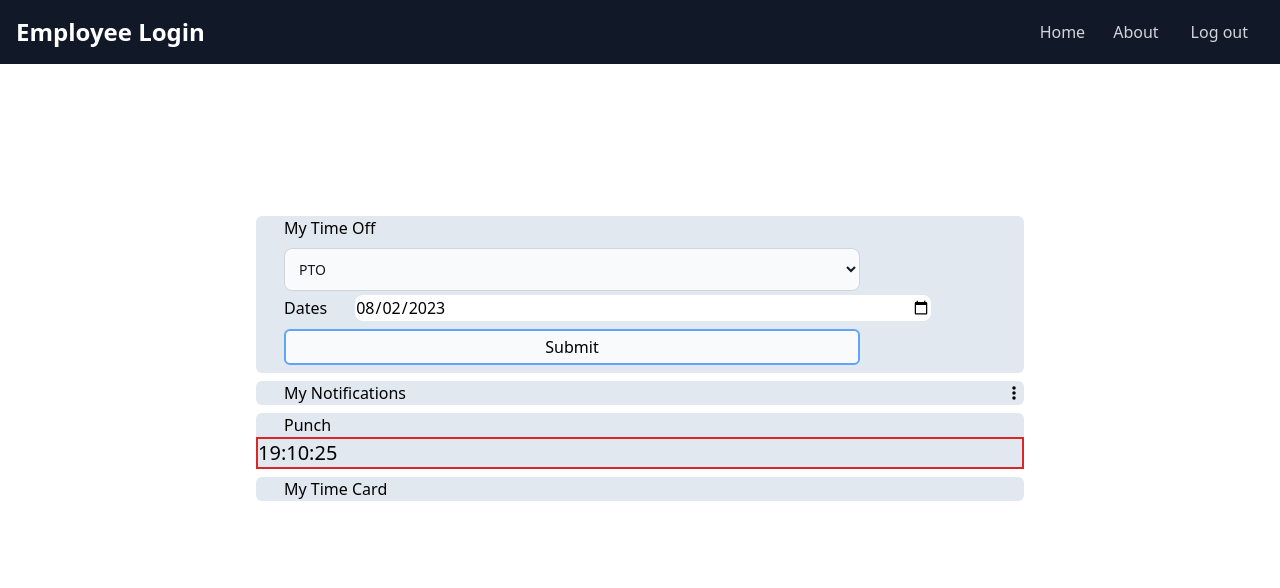
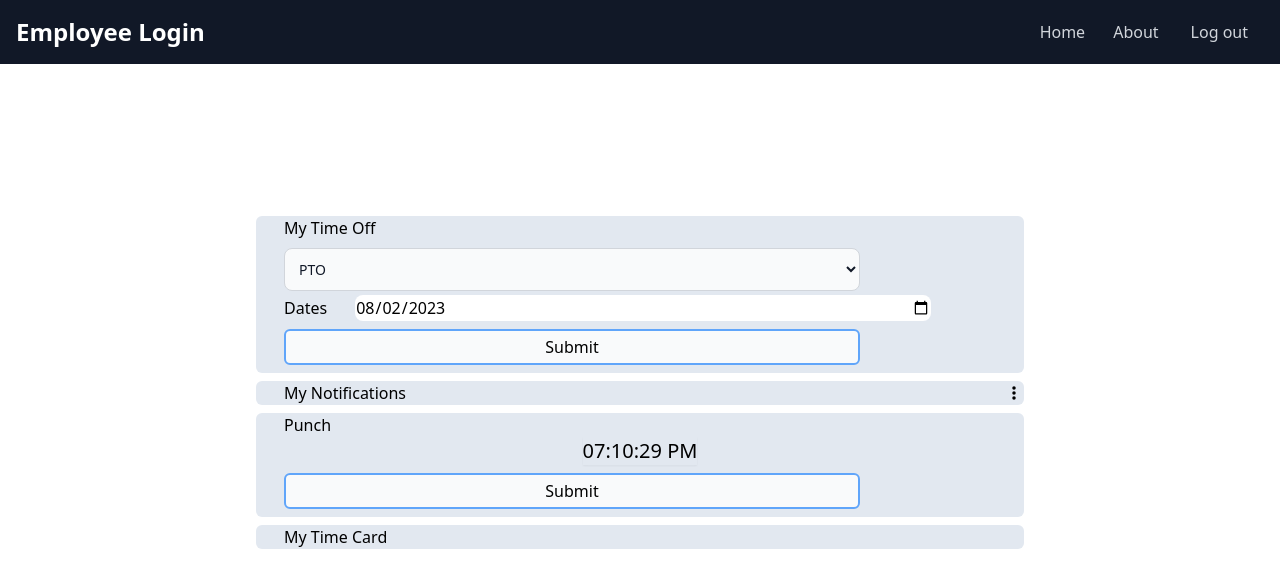
Before and after one commit to MrRamPoudel/EmployeePayroll, an Angular app in the folder ClientApp/: page /home in a window 1280 px wide. Shown: the top 588 px of the page. Built offline with nearby package versions, Linux system fonts and the light colour scheme; sample sign-in values are in the browser's storage.

Commit message:
Add live time

```diff
--- a/ClientApp/src/app/home/home.component.html
+++ b/ClientApp/src/app/home/home.component.html
@@ -22,17 +22,18 @@
             <div class="col">
                 <h1 class="ml-7">Punch</h1>
             </div>
-            <div class="col ">
-                <h1 class="text-xl border-2 border-red-600">
-                    {{getCurrentTime()}}
+            <div class="col grid grid-cols-3">
+                <h1 class=" col col-start-2 col-end-2 row-end-1 text-xl shadow-sm m-auto text-center">
+                    {{time | date: 'hh:mm:ss a'}}
                 </h1>
+
             </div>
-            <div class="col"></div>
+            <div class="col">
+                <button type="submit" class="bg-gray-50 rounded-md p-1 w-3/4 ml-7 border-blue-400  border-2 mt-2 hover:bg-blue-400 mb-2">Submit</button>
+            </div>
         </div>
              <div class="col grid grid-cols-1 bg-slate-200 rounded-md">
                 <h1 class="col col-start-1 col-end-3 ml-7">My Time Card</h1>
                </div>
     </div>
-
-
 </div>
--- a/ClientApp/src/app/home/home.component.ts
+++ b/ClientApp/src/app/home/home.component.ts
@@ -1,22 +1,37 @@
-import { Component } from '@angular/core';
+import { Component, OnDestroy, OnInit } from '@angular/core';
 import { faEllipsisVertical } from '@fortawesome/free-solid-svg-icons';
+import { Subscription, timer } from 'rxjs';
+import {map, share} from "rxjs/operators";
+
 @Component({
   selector: 'app-home',
   templateUrl: './home.component.html',
 })
-export class HomeComponent {
+export class HomeComponent implements OnInit, OnDestroy{
+  time = new Date();
+  subscription: Subscription;
+
+  ngOnInit() {
+    // Using RxJS Timer
+    this.subscription = timer(0, 1000)
+      .pipe(
+        map(() => new Date()),
+        share()
+      )
+      .subscribe(time => {
+        let hour = this.time.getHours();
+        let minuts = this.time.getMinutes();
+        let seconds = this.time.getSeconds();
+        this.time = time;
+      });
+  }
   verticalEllipsis = faEllipsisVertical;
-  hours:number = 0;
-  minutes:number = 0;
-  seconds:number = 0;
   getDate():string{
    return new Date().toISOString().slice(0, 10);
   }
-  getCurrentTime(){
-    const today = new Date();
-    this.hours = today.getHours();
-    this.minutes = today.getMinutes();
-    this.seconds = today.getSeconds();
-    return this.hours + ':' + this.minutes + ':' + this.seconds;
+  ngOnDestroy(): void {
+      if(this.subscription){
+        this.subscription.unsubscribe();
+      }
   }
 }
--- a/ClientApp/tsconfig.json
+++ b/ClientApp/tsconfig.json
@@ -5,6 +5,7 @@
     "outDir": "./dist/out-tsc",
     "forceConsistentCasingInFileNames": true,
     "strict": true,
+    "strictPropertyInitialization": false,
     "noImplicitReturns": true,
     "noFallthroughCasesInSwitch": true,
     "sourceMap": true,
```
